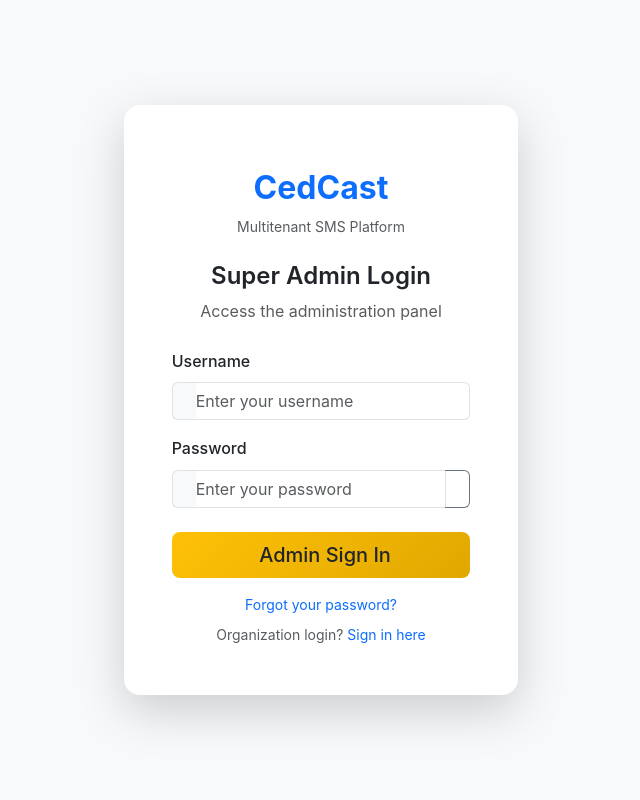
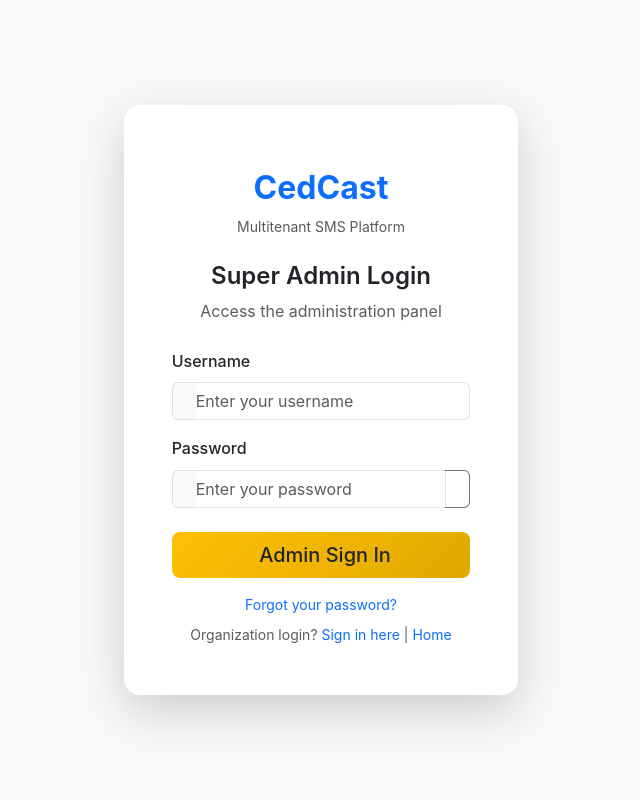
Before and after one commit to Cedcast/CedCast-app, a Django app: page /login/super/ in a window 1280 px wide. Shown: the whole page, without its empty margins (319-959 px from the left). Run offline with Django 5.2, Linux system fonts and the light colour scheme; some libraries are stand-ins or nearby versions.

Commit message:
Add navigation links between login pages
- Added 'System Administrator? Admin Login' link to login.html and login_org.html
- Added 'Home' link to login_super.html for better navigation
- Improved user experience by providing clear paths between different login types
- All login pages now have proper cross-navigation

```diff
--- a/core/templates/login_org.html
+++ b/core/templates/login_org.html
@@ -73,8 +73,11 @@
 
                     <!-- Footer Links -->
                     <div class="text-center">
+                        <p class="text-muted small mb-2">
+                            Need help? <a href="#" class="text-decoration-none">Contact Support</a>
+                        </p>
                         <p class="text-muted small mb-0">
-                            Need help? <a href="#" class="text-decoration-none">Contact Support</a>
+                            System Administrator? <a href="{% url 'login_super' %}" class="text-decoration-none">Admin Login</a>
                         </p>
                     </div>
                 </div>
--- a/core/templates/login_super.html
+++ b/core/templates/login_super.html
@@ -7,11 +7,12 @@
     <div class="row w-100 justify-content-center">
         <div class="col-md-8 col-lg-6 col-xl-4">
             <div class="card shadow-lg border-0 rounded-4">
-                <div class="card-body p-5">
+                <div class="card-body p-3 p-md-5">
                     <!-- Logo/Brand Section -->
                     <div class="text-center mb-4">
                         <div class="mb-3">
-                            <i class="fas fa-crown fa-3x text-warning"></i>
+                            <i class="fas fa-crown fa-2x d-md-none text-warning"></i>
+                            <i class="fas fa-crown fa-3x d-none d-md-inline text-warning"></i>
                         </div>
                         <h2 class="fw-bold text-primary mb-2">CedCast</h2>
                         <p class="text-muted small mb-4">Multitenant SMS Platform</p>
@@ -76,7 +77,8 @@
                             <a href="{% url 'password_reset' %}" class="text-decoration-none">Forgot your password?</a>
                         </p>
                         <p class="text-muted small mb-0">
-                            Organization login? <a href="{% url 'login_org' %}" class="text-decoration-none">Sign in here</a>
+                            Organization login? <a href="{% url 'login_org' %}" class="text-decoration-none">Sign in here</a> |
+                            <a href="{% url 'home' %}" class="text-decoration-none">Home</a>
                         </p>
                     </div>
                 </div>
```
Also changed, not shown: core/templates/login.html (+7 -3 lines).
